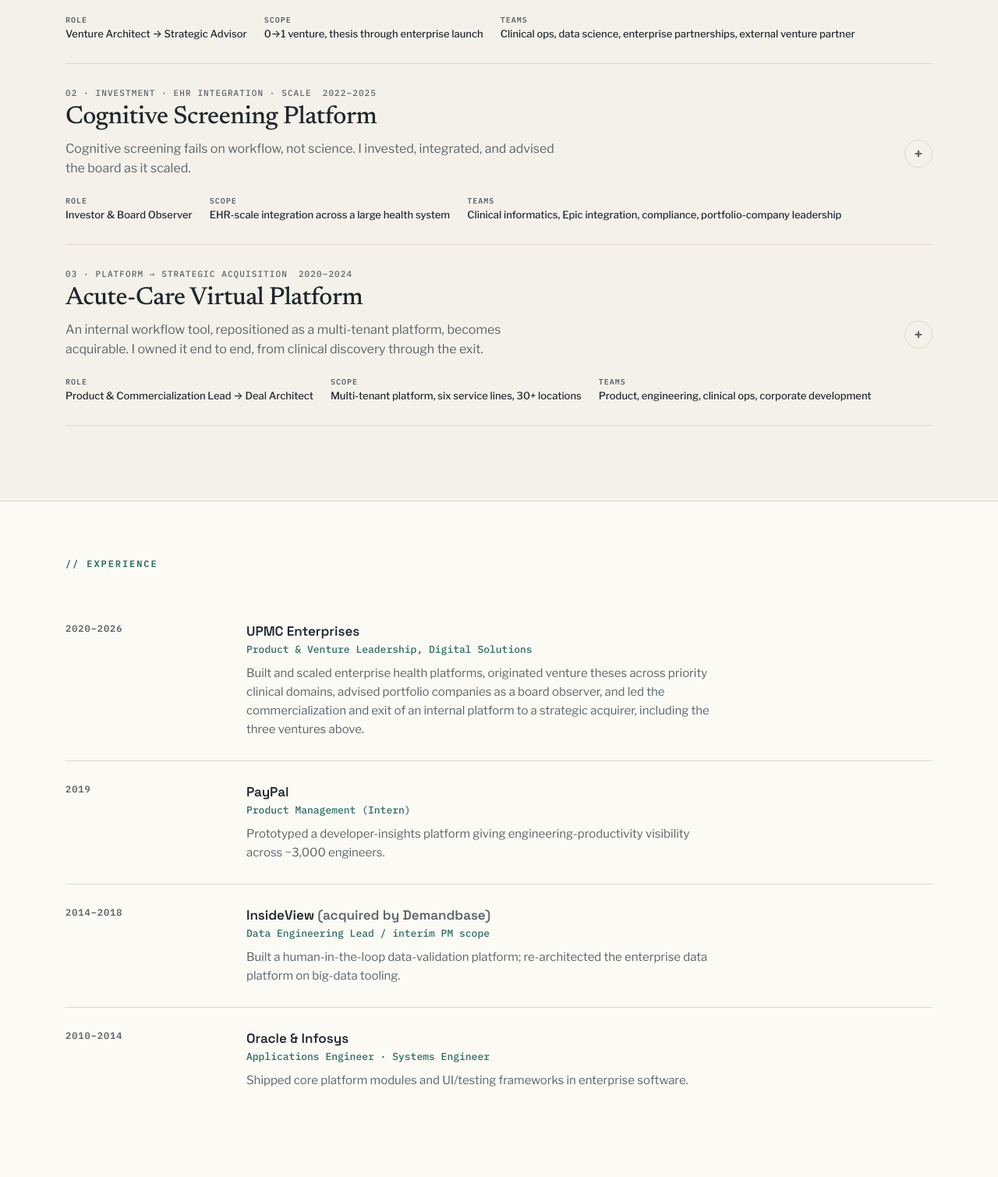
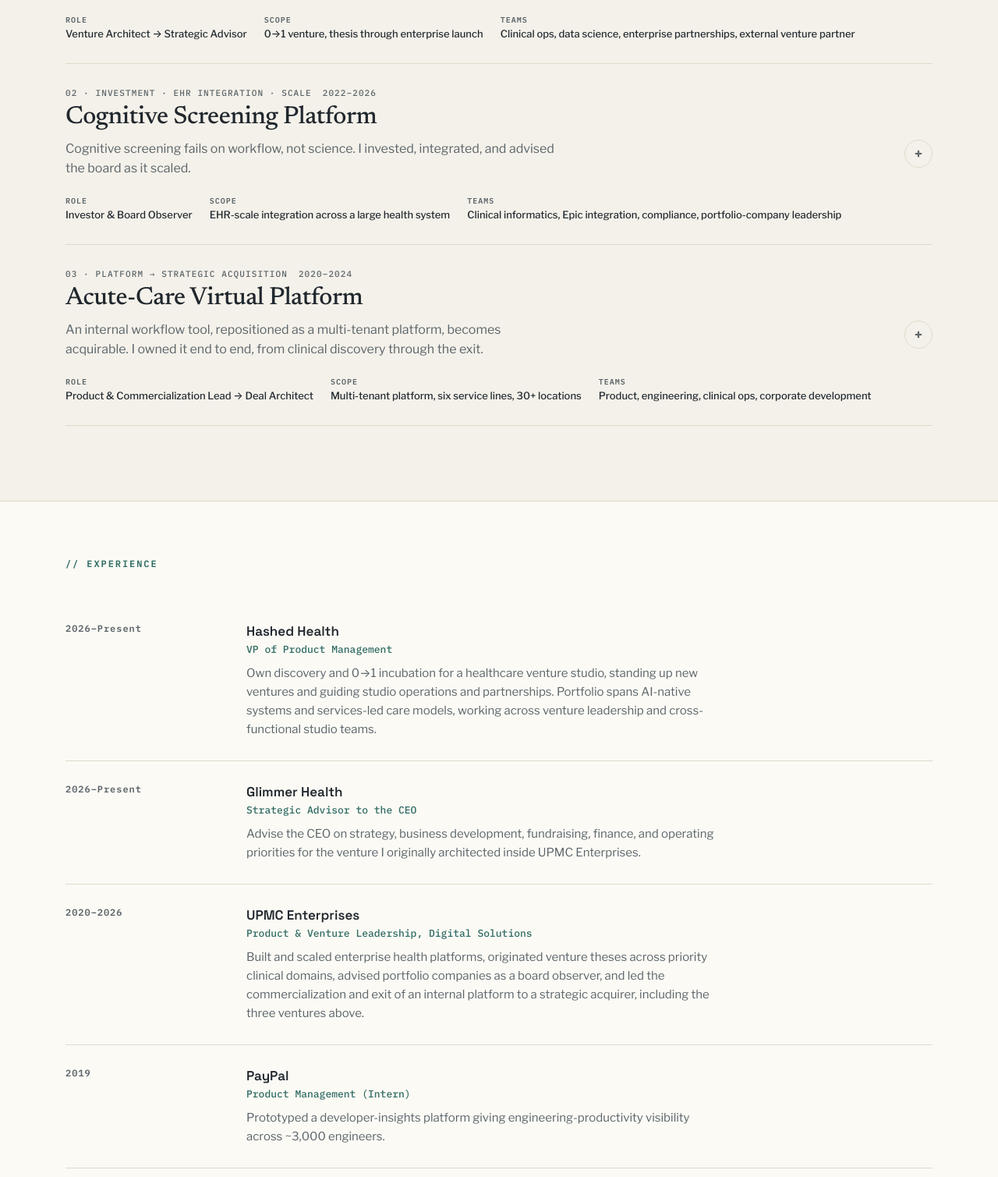
Before and after one commit to sasmald/debsamal_wesbite, a plain HTML site: page ds_website/work.html in a window 1280 px wide. Shown: the part 733-2242 px from the top of the page at 78% size. Drawn offline with nearby package versions, Linux system fonts and the light colour scheme.

Commit message:
Reposition site as current operator, not job-seeker
Add current Hashed Health and Glimmer Health advisor roles to hero and
timelines, extend ongoing case-study date ranges, add Flare Capital
Partners and a redacted board-observer credit to About, and rework
the contact page from a hire-me pitch to a peer/operator framing.

Co-Authored-By: Claude Sonnet 5 <noreply@anthropic.com>

```diff
--- a/ds_website/work.html
+++ b/ds_website/work.html
@@ -64,7 +64,7 @@
         <div class="accordion-trigger__left">
           <div class="accordion-trigger__meta">
             <span class="accordion-trigger__tag">01 · 0→1 VENTURE · CHRONIC PAIN</span>
-            <span class="accordion-trigger__date">2024–2026</span>
+            <span class="accordion-trigger__date">2024–Present</span>
           </div>
           <div class="accordion-trigger__title">Chronic-Pain Care Venture</div>
           <div class="accordion-trigger__summary">
@@ -187,7 +187,7 @@
         <div class="accordion-trigger__left">
           <div class="accordion-trigger__meta">
             <span class="accordion-trigger__tag">02 · INVESTMENT · EHR INTEGRATION · SCALE</span>
-            <span class="accordion-trigger__date">2022–2025</span>
+            <span class="accordion-trigger__date">2022–2026</span>
           </div>
           <div class="accordion-trigger__title">Cognitive Screening Platform</div>
           <div class="accordion-trigger__summary">
@@ -420,6 +420,33 @@
       <div class="timeline">
 
         <div class="timeline-row">
+          <div class="timeline-date">2026–Present</div>
+          <div>
+            <div class="timeline-org">Hashed Health</div>
+            <div class="timeline-role">VP of Product Management</div>
+            <p class="timeline-body">
+              Own discovery and 0→1 incubation for a healthcare venture studio, standing up
+              new ventures and guiding studio operations and partnerships. Portfolio spans
+              AI-native systems and services-led care models, working across venture
+              leadership and cross-functional studio teams.
+            </p>
+          </div>
+        </div>
+
+        <div class="timeline-row">
+          <div class="timeline-date">2026–Present</div>
+          <div>
+            <div class="timeline-org">Glimmer Health</div>
+            <div class="timeline-role">Strategic Advisor to the CEO</div>
+            <p class="timeline-body">
+              Advise the CEO on strategy, business development, fundraising, finance, and
+              operating priorities for the venture I originally architected inside UPMC
+              Enterprises.
+            </p>
+          </div>
+        </div>
+
+        <div class="timeline-row">
           <div class="timeline-date">2020–2026</div>
           <div>
             <div class="timeline-org">UPMC Enterprises</div>
```
Also changed, not shown: ds_website/about.html (+20 -0 lines), ds_website/contact.html (+8 -8 lines), ds_website/index.html (+3 -3 lines).
